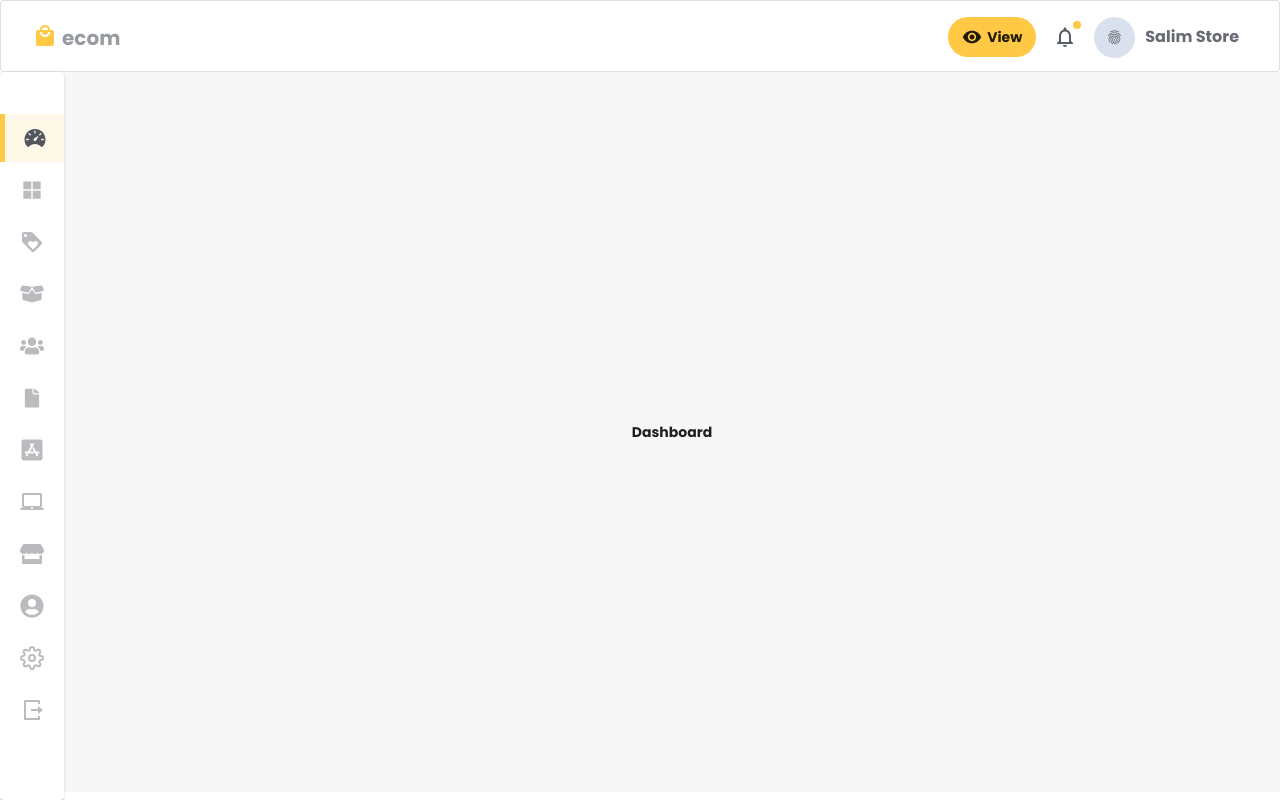
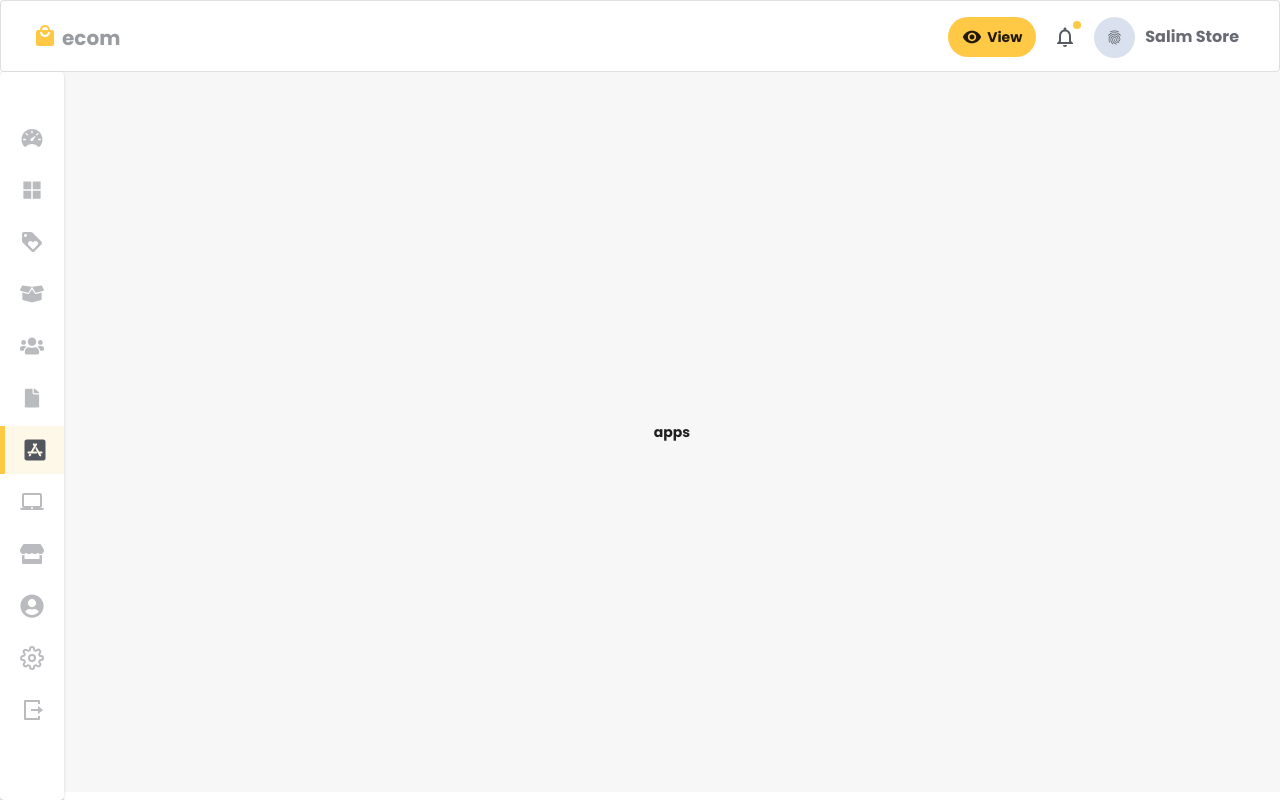
Before and after one commit to SaiAshish9/ecom, a React (Create React App) app: page /dashboard/apps in a window 1280 px wide. Built offline with nearby package versions, Linux system fonts and the light colour scheme.

Commit message:
updated sidebar

```diff
--- a/src/App.js
+++ b/src/App.js
@@ -13,7 +13,18 @@ const App=({classes})=> {
 <Switch>
 
 <Route exact path="/" component={Auth}/>
-<Route path="/dashboard" component={Dashboard}/>
+<Route exact path="/dashboard" component={Dashboard}/>
+<Route  path="/dashboard/orders" component={Dashboard}/>
+<Route  path="/dashboard/product" component={Dashboard}/>
+<Route  path="/dashboard/categories" component={Dashboard}/>
+<Route  path="/dashboard/customers" component={Dashboard}/>
+<Route  path="/dashboard/coupons" component={Dashboard}/>
+<Route  path="/dashboard/apps" component={Dashboard}/>
+<Route  path="/dashboard/services" component={Dashboard}/>
+<Route  path="/dashboard/store" component={Dashboard}/>
+<Route  path="/dashboard/users" component={Dashboard}/>
+<Route  path="/dashboard/settings" component={Dashboard}/>
+
 
 </Switch>
 );
--- a/src/containers/dashboard/index.js
+++ b/src/containers/dashboard/index.js
@@ -13,58 +13,60 @@ import LaptopMacIcon from '@material-ui/icons/LaptopMac';
 import {FiSettings} from 'react-icons/fi'
 import {RiLogoutBoxRLine} from 'react-icons/ri'
 
-const Dashboard = ({classes}) => {
+import {withRouter} from 'react-router-dom'
+
+const Dashboard = ({classes,history}) => {
 
 
 const icons=[
 
     {
         icon:<IoIosSpeedometer/>,
-        path:''
+        path:'/dashboard'
     },
     {
         icon:<AiFillAppstore/>,
-        path:''
+        path:'/dashboard/orders'
     },
     {
         icon:<LoyaltyIcon/>,
-        path:''
+        path:'/dashboard/product'
     },
     {
         icon:<FaBoxOpen/>,
-        path:''
+        path:'/dashboard/categories'
     },
     {
         icon:<FaUsers/>,
-        path:''
+        path:'/dashboard/customers'
     },
     {
         icon:<IoIosDocument/>,
-        path:''
+        path:'/dashboard/coupons'
     },
     {
         icon:<FaAppStoreIos/>,
-        path:''
+        path:'/dashboard/apps'
     },
     {
         icon:<LaptopMacIcon/>,
-        path:''
+        path:'/dashboard/services'
     },
     {
         icon:<FaStore/>,
-        path:''
+        path:'/dashboard/store'
     },
     {
         icon:<FaUserCircle/>,
-        path:''
+        path:'/dashboard/users'
     },
     {
         icon:<FiSettings/>,
-        path:''
+        path:'/dashboard/settings'
     },
     {
         icon:<RiLogoutBoxRLine/>,
-        path:''
+        path:'/'
     }
 
 ]
@@ -85,12 +87,16 @@ const icons=[
 
 {
     icons.map((i,k)=>{
-  return  k==0?(
-<IconButton className={[classes.activeIconBtn,classes.iconBtn]}>
+  return  history.location.pathname===i.path ?(
+<IconButton
+onClick={()=>history.push(i.path)}
+className={[classes.activeIconBtn,classes.iconBtn]}>
 {i.icon}
 </IconButton>
     ):(
-    <IconButton key={k} className={classes.iconBtn} >
+    <IconButton
+    onClick={()=>history.push(i.path)}
+    key={k} className={classes.iconBtn} >
 {i.icon}
     </IconButton>
     )
@@ -106,7 +112,11 @@ const icons=[
 </Grid>
 
 <Grid style={{margin: 'auto'}}>
-Dashboard
+
+{
+history.location.pathname.split('/').slice(-1)
+}
+
 </Grid>
 
 </Grid>
@@ -155,4 +165,4 @@ borderLeft:`5px solid ${theme.palette.primary.main}`
 
 })
 
-export default withStyles(styles)(Dashboard)
+export default withRouter(withStyles(styles)(Dashboard))
```
